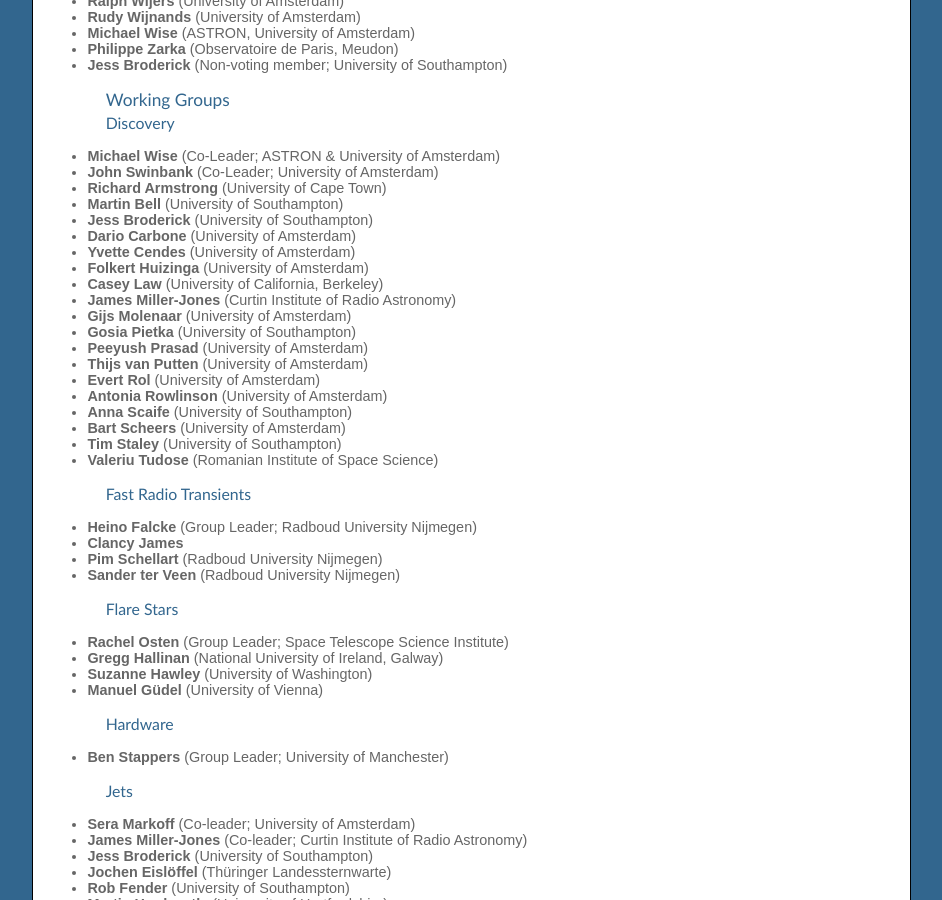
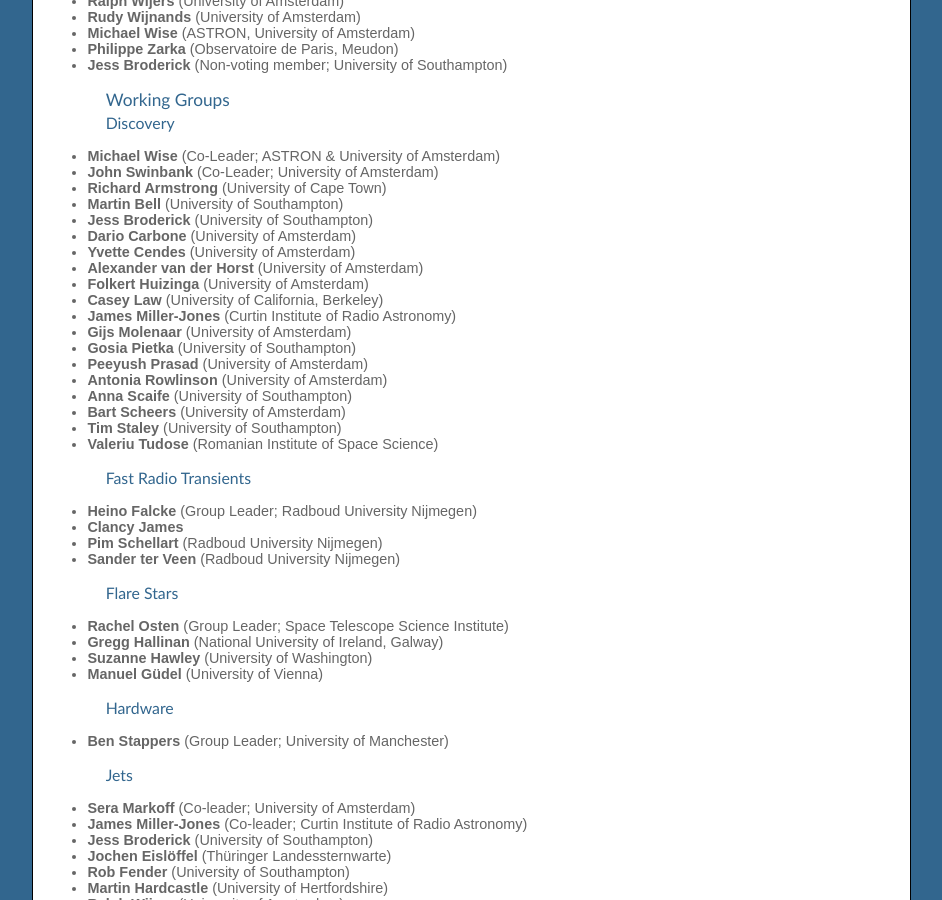
Before and after one commit to transientskp/transientskp.github.com, a Jekyll site: the page built from team/index.html, in a window 1280 px wide and 900 px high, scrolled down 513 px. Shown: the whole window, without its empty margins (241-1183 px from the left). Built offline with Jekyll 4.4.1, drawn with Linux system fonts in a browser that asks for light colours; some of the changed text lies outside the part shown.

Commit message:
Update Discovery WG membership

```diff
--- a/team/index.html
+++ b/team/index.html
@@ -41,14 +41,13 @@
   <li><strong>Jess Broderick</strong> (University of Southampton)</li>
   <li><strong>Dario Carbone</strong> (University of Amsterdam)</li>
   <li><strong>Yvette Cendes</strong> (University of Amsterdam)</li>
+  <li><strong>Alexander van der Horst</strong> (University of Amsterdam)</li>
   <li><strong>Folkert Huizinga</strong> (University of Amsterdam)</li>
   <li><strong>Casey Law</strong> (University of California, Berkeley)</li>
   <li><strong>James Miller-Jones</strong> (Curtin Institute of Radio Astronomy)</li>
   <li><strong>Gijs Molenaar</strong> (University of Amsterdam)</li>
   <li><strong>Gosia Pietka</strong> (University of Southampton)</li>
   <li><strong>Peeyush Prasad</strong> (University of Amsterdam)</li>
-  <li><strong>Thijs van Putten</strong> (University of Amsterdam)</li>
-  <li><strong>Evert Rol</strong> (University of Amsterdam)</li>
   <li><strong>Antonia Rowlinson</strong> (University of Amsterdam)</li>
   <li><strong>Anna Scaife</strong> (University of Southampton)</li>
   <li><strong>Bart Scheers</strong> (University of Amsterdam)</li>
```
Also changed, not shown: other parts of team/index.html (+2 -0 lines).
